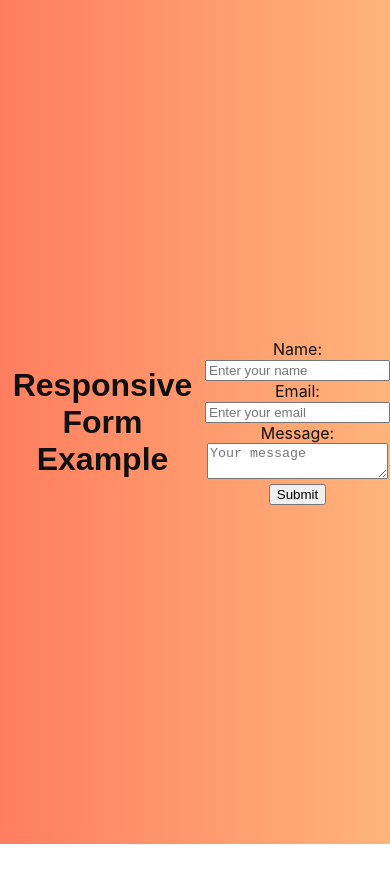
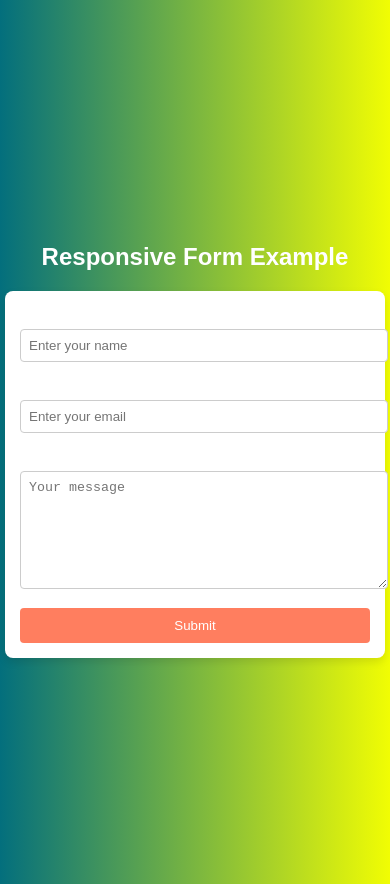
Before and after one commit to Lithasa/LeraningReact, a React (Create React App) app in the folder reactp/: page / in a window 390 px wide. Before the commit the page ends 844 px from the top, so only its background shows below. Built offline with nearby package versions, Linux system fonts and the light colour scheme.

Commit message:
Added some new styles

```diff
--- a/reactp/src/App.css
+++ b/reactp/src/App.css
@@ -1,29 +1,83 @@
+/* App.css */
 .App {
-  background: linear-gradient(to right, #ff7e5f, #feb47b); /* Example gradient (pink to orange) */
-  min-height: 100vh; /* Make sure the gradient covers the whole viewport */
+  font-family: Arial, sans-serif;
+  background: linear-gradient(to right, #036f7d, #f1fd03);
+  min-height: 100vh;
   display: flex;
+  flex-direction: column;
   justify-content: center;
   align-items: center;
   text-align: center;
-  color: rgb(17, 16, 16);
-}
-
-.App-header {
-  background-color: #282c34;
-  min-height: 100vh;
-  display: flex;
-  flex-direction: column;
-  align-items: center;
-  justify-content: center;
-  font-size: calc(10px + 2vmin);
-  color: rgb(32, 227, 10);
+  color: white;
 }
 
 h1 {
-  font-size: 2rem;
-  font-family: Arial, sans-serif;
+  margin-bottom: 20px;
 }
 
-.App-link {
-  color: #61dafb;
+.responsive-form {
+  background: #fff;
+  padding: 20px;
+  border-radius: 8px;
+  width: 100%;
+  max-width: 400px;
+  box-shadow: 0 4px 8px rgba(0, 0, 0, 0.1);
 }
+
+.form-group {
+  margin-bottom: 15px;
+  text-align: left;
+}
+
+label {
+  font-weight: bold;
+  display: block;
+  margin-bottom: 5px;
+}
+
+input,
+textarea {
+  width: 100%;
+  padding: 8px;
+  border: 1px solid #ccc;
+  border-radius: 4px;
+}
+
+textarea {
+  height: 100px;
+}
+
+button {
+  background-color: #ff7e5f;
+  color: white;
+  border: none;
+  padding: 10px 20px;
+  border-radius: 4px;
+  cursor: pointer;
+  width: 100%;
+}
+
+button:hover {
+  background-color: #feb47b;
+}
+
+@media (max-width: 768px) {
+  .App {
+    padding: 20px;
+  }
+
+  .responsive-form {
+    max-width: 100%;
+    padding: 15px;
+  }
+}
+
+@media (max-width: 480px) {
+  h1 {
+    font-size: 1.5rem;
+  }
+
+  button {
+    padding: 10px;
+  }
+}
```
